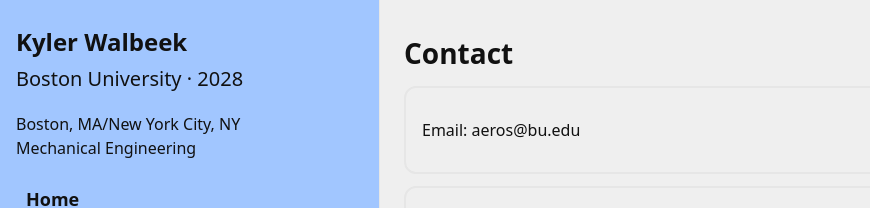
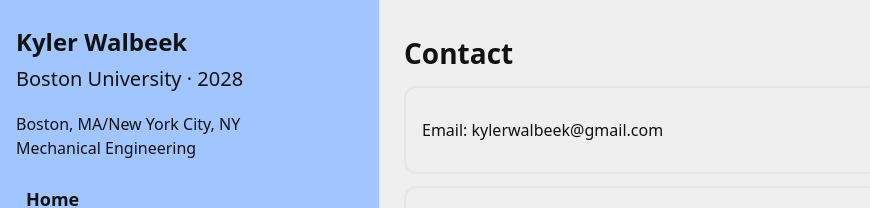
Before and after one commit to budgetcuts1/engineering-portfolio, a plain HTML site: page contact.html in a window 1280 px wide. Shown: the top 208 px of the page, without its empty margins (0-870 px from the left). Drawn offline with Linux system fonts and the light colour scheme.

Commit message:
Update contact.html

```diff
--- a/contact.html
+++ b/contact.html
@@ -28,7 +28,7 @@
       <main class="main">
           <h1>Contact</h1>
           <div class="card">
-          <p>Email: aeros@bu.edu</p>
+          <p>Email: kylerwalbeek@gmail.com</p>
           </div>
           <div class="card">
           <p>GitHub: <a href="https://github.com/budgetcuts1">https://github.com/budgetcuts1</a></p>
```
